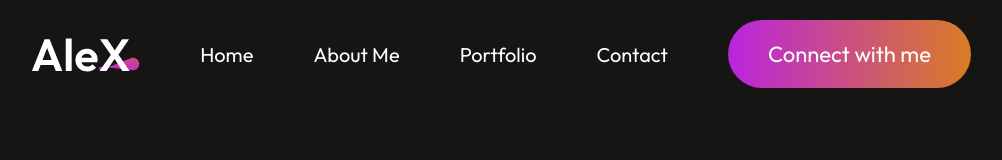
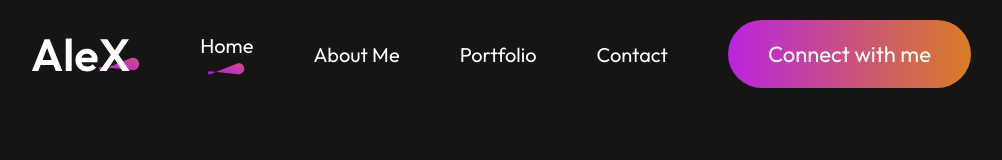
Before and after one commit to Auzair-17/my-portfolio, a React (Vite) app: page / in a window 1280 px wide. Shown: the top 160 px of the page, without its empty margins (139-1141 px from the left). Built offline with nearby package versions, Linux system fonts and the light colour scheme.

Commit message:
Navbar functionality added

```diff
--- a/src/Components/About/About.jsx
+++ b/src/Components/About/About.jsx
@@ -5,7 +5,7 @@ import profileImage from "../../assets/about_profile.svg";
 
 const About = () => {
   return (
-    <div className="about">
+    <div id="about" className="about">
       <div className="about-title">
         <h1>About me</h1>
         <img src={themePattern} />
--- a/src/Components/Contact/Contact.jsx
+++ b/src/Components/Contact/Contact.jsx
@@ -7,7 +7,7 @@ import callIcon from "../../assets/call_icon.svg";
 
 const Contact = () => {
   return (
-    <div className="contact">
+    <div id="contact" className="contact">
       <div className="contact-title">
         <h1>Get in touch</h1>
         <img src={themePattern} alt="" />
--- a/src/Components/Hero/Hero.jsx
+++ b/src/Components/Hero/Hero.jsx
@@ -1,10 +1,10 @@
 import React from "react";
 import "./Hero.css";
 import profileImage from "../../assets/profile_img.svg";
-
+import AnchorLink from "react-anchor-link-smooth-scroll";
 const Hero = () => {
   return (
-    <div className="hero">
+    <div id="home" className="hero">
       <img src={profileImage} alt="Auzair's Image" />
       <h1>
         <span>I'm Alex Bennett,</span> frontend developer based in USA.
@@ -14,7 +14,11 @@ const Hero = () => {
         experience in multiple companies like Microsoft, Tesla and Apple
       </p>
       <div className="hero-action">
-        <div className="hero-connect">Connect with me</div>
+        <div className="hero-connect">
+          <AnchorLink className="anchor-link" offset={50} href="#contact">
+            Connect with me{" "}
+          </AnchorLink>
+        </div>
         <div className="hero-resume">My resume</div>
       </div>
     </div>
--- a/src/Components/MyWork/MyWork.jsx
+++ b/src/Components/MyWork/MyWork.jsx
@@ -6,7 +6,7 @@ import arrowIcon from "../../assets/arrow_icon.svg";
 
 const MyWork = () => {
   return (
-    <div className="mywork">
+    <div id="portfolio" className="mywork">
       <div className="mywork-title">
         <h1>My latest work</h1>
         <img src={themePattern} alt="" />
--- a/src/Components/Navbar/Navbar.css
+++ b/src/Components/Navbar/Navbar.css
@@ -24,3 +24,16 @@
 .nav-connect:hover {
   transform: scale(1.05);
 }
+.nav-menu li {
+  display: flex;
+  flex-direction: column;
+  gap: 5px;
+  cursor: pointer;
+}
+.nav-menu li img {
+  margin: auto;
+}
+.anchor-link {
+  text-decoration: none;
+  color: white;
+}
--- a/src/Components/Navbar/Navbar.jsx
+++ b/src/Components/Navbar/Navbar.jsx
@@ -1,18 +1,47 @@
 import React from "react";
 import "./Navbar.css";
 import logo from "../../assets/logo.svg";
+import { useState } from "react";
+import underline from "../../assets/nav_underline.svg";
+import AnchorLink from "react-anchor-link-smooth-scroll";
 
 const Navbar = () => {
+  const [menu, setmenu] = useState("home");
+
   return (
     <div className="navbar">
       <img src={logo} alt="Auzair" />
       <ul className="nav-menu">
-        <li>Home</li>
-        <li>About Me</li>
-        <li>Portfolio</li>
-        <li>Contact</li>
+        <li onClick={() => setmenu("home")}>
+          <AnchorLink className="anchor-link" href="#home">
+            <p>Home</p>
+          </AnchorLink>
+          {menu === "home" ? <img src={underline} alt="" /> : <></>}
+        </li>
+        <li onClick={() => setmenu("about")}>
+          <AnchorLink className="anchor-link" offset={50} href="#about">
+            <p>About Me</p>
+          </AnchorLink>
+          {menu === "about" ? <img src={underline} alt="" /> : <></>}
+        </li>
+        <li onClick={() => setmenu("portfolio")}>
+          <AnchorLink className="anchor-link" offset={50} href="#portfolio">
+            <p>Portfolio</p>
+          </AnchorLink>
+          {menu === "portfolio" ? <img src={underline} alt="" /> : <></>}
+        </li>
+        <li onClick={() => setmenu("contact")}>
+          <AnchorLink className="anchor-link" offset={50} href="#contact">
+            <p>Contact</p>
+          </AnchorLink>
+          {menu === "contact" ? <img src={underline} alt="" /> : <></>}
+        </li>
       </ul>
-      <div className="nav-connect">Connect with me</div>
+      <div className="nav-connect">
+        <AnchorLink className="anchor-link" offset={50} href="#contact">
+          Connect with me{" "}
+        </AnchorLink>
+      </div>
     </div>
   );
 };
```
